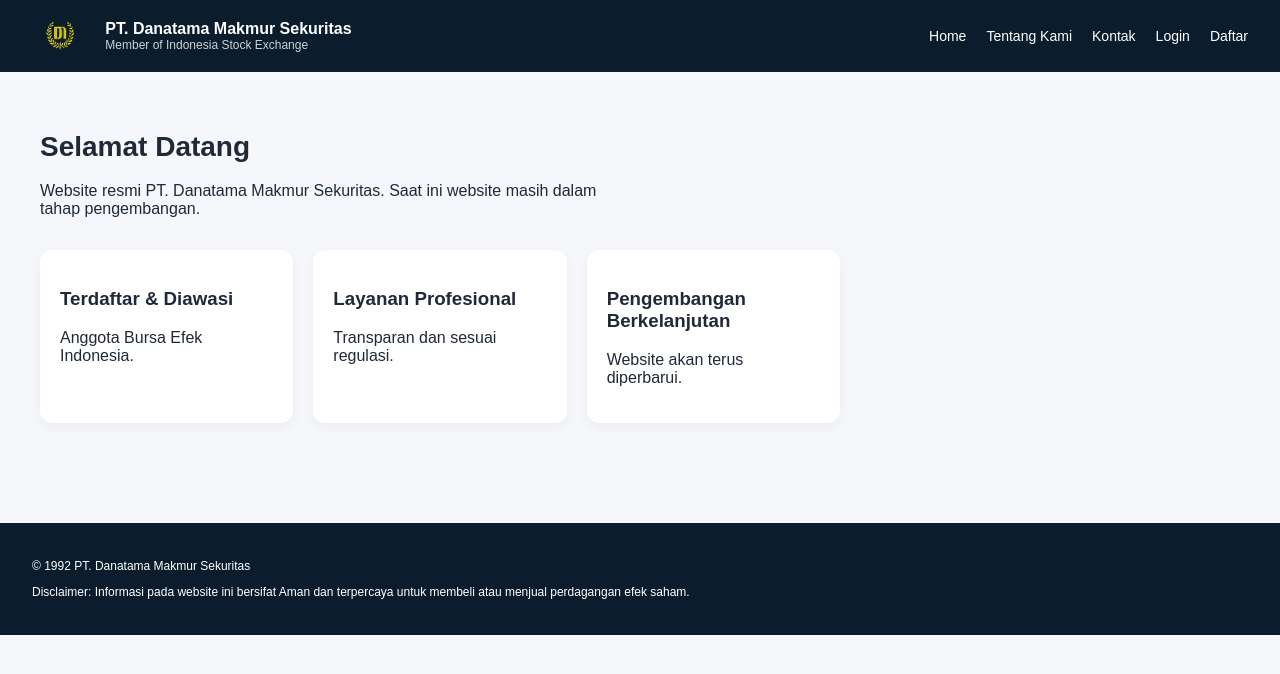
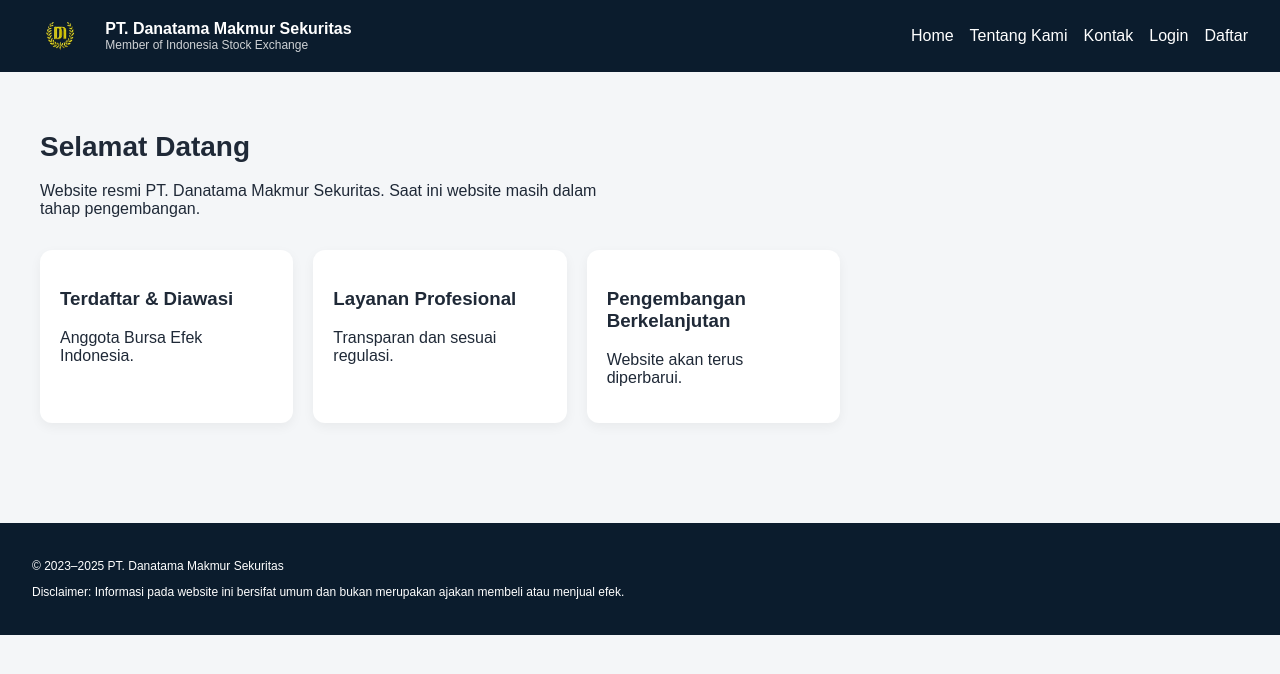
Before and after one commit to mrssn02/danatama-sekuritas, a Next.js app in the folder danatama-simple/: page / in a window 1280 px wide. Shown: the top 674 px of the page. Built offline with nearby package versions, Linux system fonts and the light colour scheme; no server answers.

Commit message:
Update layout.js

```diff
--- a/danatama-simple/app/layout.js
+++ b/danatama-simple/app/layout.js
@@ -1,58 +1,35 @@
+import Header from "../components/Header";
+
 export default function RootLayout({ children }) {
   return (
     <html lang="id">
-      <body style={{ margin: 0, fontFamily: "Arial, sans-serif", background: "#f5f7fa", color: "#1f2937" }}>
+      <body style={body}>
+        <Header />
+        <main style={{ padding: 40 }}>{children}</main>
 
-        {/* Header */}
-        <header style={{
-          background: "#0b1c2d",
-          color: "white",
-          padding: "16px 32px",
-          display: "flex",
-          alignItems: "center",
-          justifyContent: "space-between"
-        }}>
-          <div style={{ display: "flex", alignItems: "center", gap: 16 }}>
-            <img src="/logo.png" alt="Danatama" style={{ height: 40 }} />
-            <div>
-              <div style={{ fontSize: 16, fontWeight: "bold" }}>
-                PT. Danatama Makmur Sekuritas
-              </div>
-              <div style={{ fontSize: 12, opacity: 0.8 }}>
-                Member of Indonesia Stock Exchange
-              </div>
-            </div>
-          </div>
-
-          <nav style={{ display: "flex", gap: 20, fontSize: 14 }}>
-            <a href="/" style={{ color: "white", textDecoration: "none" }}>Home</a>
-            <a href="/tentang-kami" style={{ color: "white", textDecoration: "none" }}>Tentang Kami</a>
-            <a href="/kontak" style={{ color: "white", textDecoration: "none" }}>Kontak</a>
-            <a href="/login" style={{ color: "white", textDecoration: "none" }}>Login</a>
-            <a href="/daftar" style={{ color: "white", textDecoration: "none" }}>Daftar</a>
-          </nav>
-        </header>
-
-        {/* Content */}
-        <main style={{ padding: 40 }}>
-          {children}
-        </main>
-
-       <footer style={{
-          marginTop: 60,
-          padding: "24px 32px",
-          background: "#0b1c2d",
-          color: "white",
-          fontSize: 12
-        }}>
-          <p>© 1992 PT. Danatama Makmur Sekuritas</p>
+        <footer style={footer}>
+          <p>© 2023–{new Date().getFullYear()} PT. Danatama Makmur Sekuritas</p>
           <p>
-            Disclaimer: Informasi pada website ini bersifat Aman dan
-            terpercaya untuk membeli atau menjual perdagangan efek saham.
+            Disclaimer: Informasi pada website ini bersifat umum dan
+            bukan merupakan ajakan membeli atau menjual efek.
           </p>
         </footer>
-
       </body>
     </html>
   );
 }
+
+const body = {
+  margin: 0,
+  fontFamily: "Arial, sans-serif",
+  background: "#f4f6f8",
+  color: "#1f2937"
+};
+
+const footer = {
+  marginTop: 60,
+  padding: "24px 32px",
+  background: "#0b1c2d",
+  color: "white",
+  fontSize: 12
+};
```
